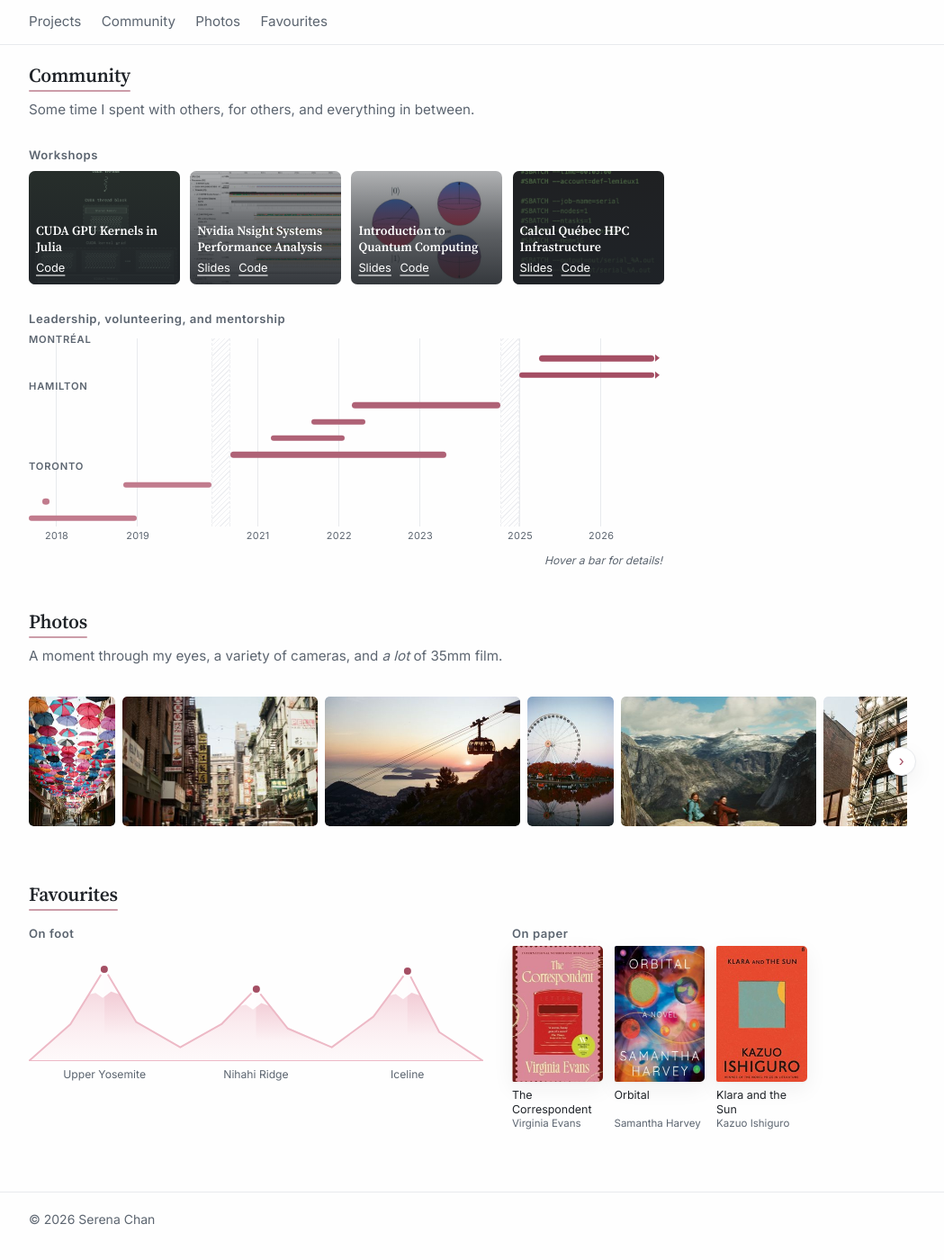
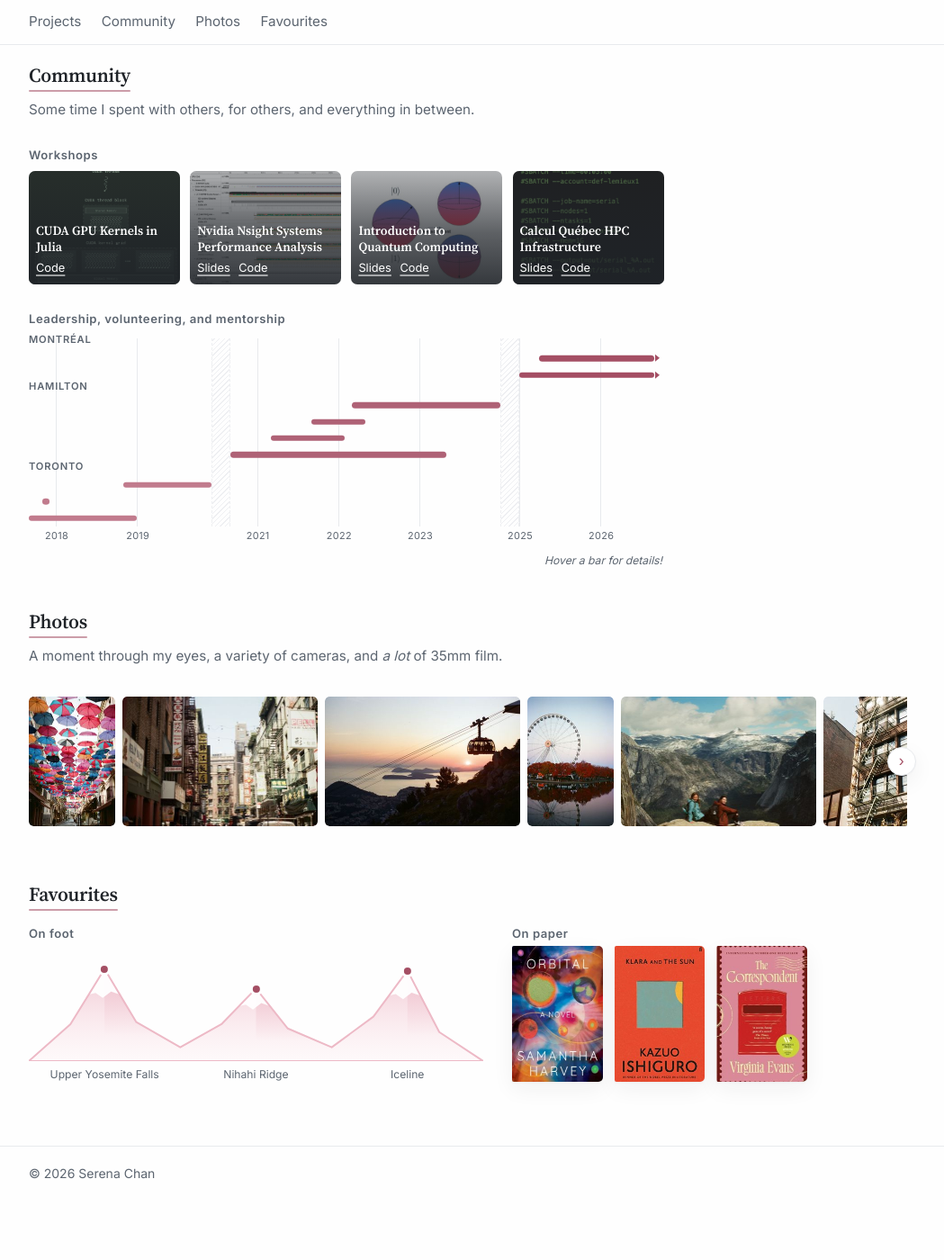
Before and after one commit to sktchan/sktchan.github.io, a Jekyll site: the page built from index.html, in a window 1280 px wide and 1400 px high, scrolled down 933 px. Shown: the whole window at 90% size, without its empty margins (120-1169 px from the left). Built offline with Jekyll 4.4.1, drawn with Linux system fonts in a browser that asks for light colours; after the commit the page ends 2281 px from its top, so only the background shows below that; part of the change alters nothing that is shown.

Commit message:
Let the covers speak for themselves
Nothing is printed beneath them now, and the order is Orbital, Klara and the
Sun, The Correspondent.

That moves the whole burden onto the alt text, which changes what it is for.
It used to describe the art, because the title and author sat below in real
text; it now reads "Title by Author" and is the only place either appears. A
cover became content rather than decoration, so an empty alt would drop the
book from the page entirely for anyone not looking at it - noted in shelf.html
so it does not get blanked later to match the photo gallery's convention.

Also: the hike is Upper Yosemite Falls, not Upper Yosemite.

Co-Authored-By: Claude Opus 5 <noreply@anthropic.com>

```diff
--- a/_data/favourites.yml
+++ b/_data/favourites.yml
@@ -32,7 +32,7 @@
 # wildly between them, so what is here is the day you actually walked.
 
 hikes:
-  - name:     "Upper Yosemite"
+  - name:     "Upper Yosemite Falls"
     region:   "Yosemite National Park, California"
     gain:     987
     distance: 10.8
@@ -48,10 +48,6 @@ hikes:
     distance: 15.96
 
 books:
-  - title:  "The Correspondent"
-    author: "Virginia Evans"
-    cover:  "correspondent.jpg"
-
   - title:  "Orbital"
     author: "Samantha Harvey"
     cover:  "orbital.jpg"
@@ -59,3 +55,7 @@ books:
   - title:  "Klara and the Sun"
     author: "Kazuo Ishiguro"
     cover:  "klara.jpg"
+
+  - title:  "The Correspondent"
+    author: "Virginia Evans"
+    cover:  "correspondent.jpg"
--- a/_includes/shelf.html
+++ b/_includes/shelf.html
@@ -7,16 +7,16 @@
   is optional — a book without one falls back to a plate carrying its title, so
   a new entry is never broken while the artwork is being found.
 
-  ─── why the title and author are not hidden ────────────────────────────────
-  The mountains next door reveal their detail on hover because a summit has
-  nowhere to put a label. A cover has the space beneath it, and unlike a peak
-  it is not self-explanatory — the art alone does not reliably tell you what
-  the book is, especially in a 5rem-wide thumbnail. So both lines are simply
-  printed, which also means this half needs no touch fallback at all.
+  ─── the alt text is the only label ─────────────────────────────────────────
+  Nothing is printed beneath the covers, so unlike the photo gallery — where
+  the alt describes the picture because a caption carries the facts — the alt
+  here has to BE the record. It reads "Title by Author", which is what a screen
+  reader gets in place of art it cannot see, and it is the only place the
+  author appears at all.
 
-  Covers are decorative here, not content: the title and author sit right below
-  every one of them in real text. So the alt attribute is empty rather than
-  repeating what a screen reader is about to read anyway.
+  That means a cover is content, not decoration, and an empty alt would drop
+  the book from the page entirely for anyone not looking at it. Do not blank
+  it, and do not shorten it to just the title.
 {%- endcomment -%}
 
 <ul class="shelf">
@@ -25,14 +25,16 @@
       {%- if book.cover and book.cover != '' -%}
         <img class="shelf__cover"
              src="{{ book.cover | prepend: include.base | relative_url }}"
-             alt=""
+             alt="{{ book.title | escape }} by {{ book.author | escape }}"
              width="174" height="280"
              loading="lazy" decoding="async">
       {%- else -%}
+        {%- comment -%}
+          No cover yet, so the plate has to carry the title in visible text —
+          it is standing in for the artwork, not sitting beside it.
+        {%- endcomment -%}
         <span class="shelf__cover shelf__cover--bare">{{ book.title }}</span>
       {%- endif -%}
-      <span class="shelf__title">{{ book.title }}</span>
-      <span class="shelf__author">{{ book.author }}</span>
     </li>
   {%- endfor %}
 </ul>
--- a/assets/css/main.scss
+++ b/assets/css/main.scss
@@ -1538,22 +1538,6 @@ html { scroll-behavior: smooth; }
   box-shadow: none;
 }
 
-/* Reserving two lines keeps the authors on one baseline across the row. A
-   one-line title next to a two-line one otherwise leaves its author floating
-   half a line high, which reads as a mistake. */
-.shelf__title {
-  margin-top: .4rem;
-  min-height: 2.03rem;
-  font-size: .78rem;
-  line-height: 1.3;
-}
-
-.shelf__author {
-  font-size: .72rem;
-  line-height: 1.3;
-  color: var(--ink-muted);
-}
-
 /* Lifting the cover off the shelf. Not a reveal — both lines below it are
    already printed — so it is pure feedback, and everything still works with it
    switched off. */
```
